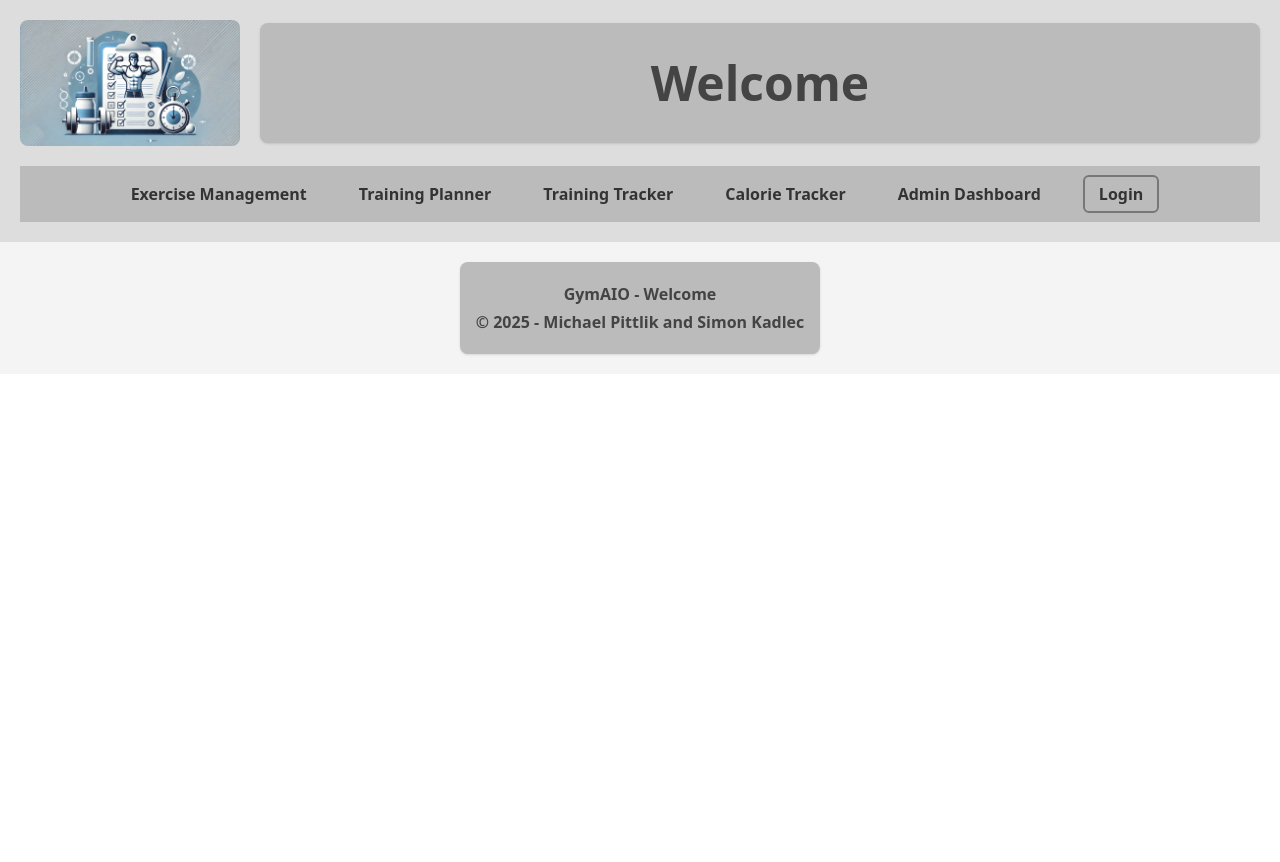
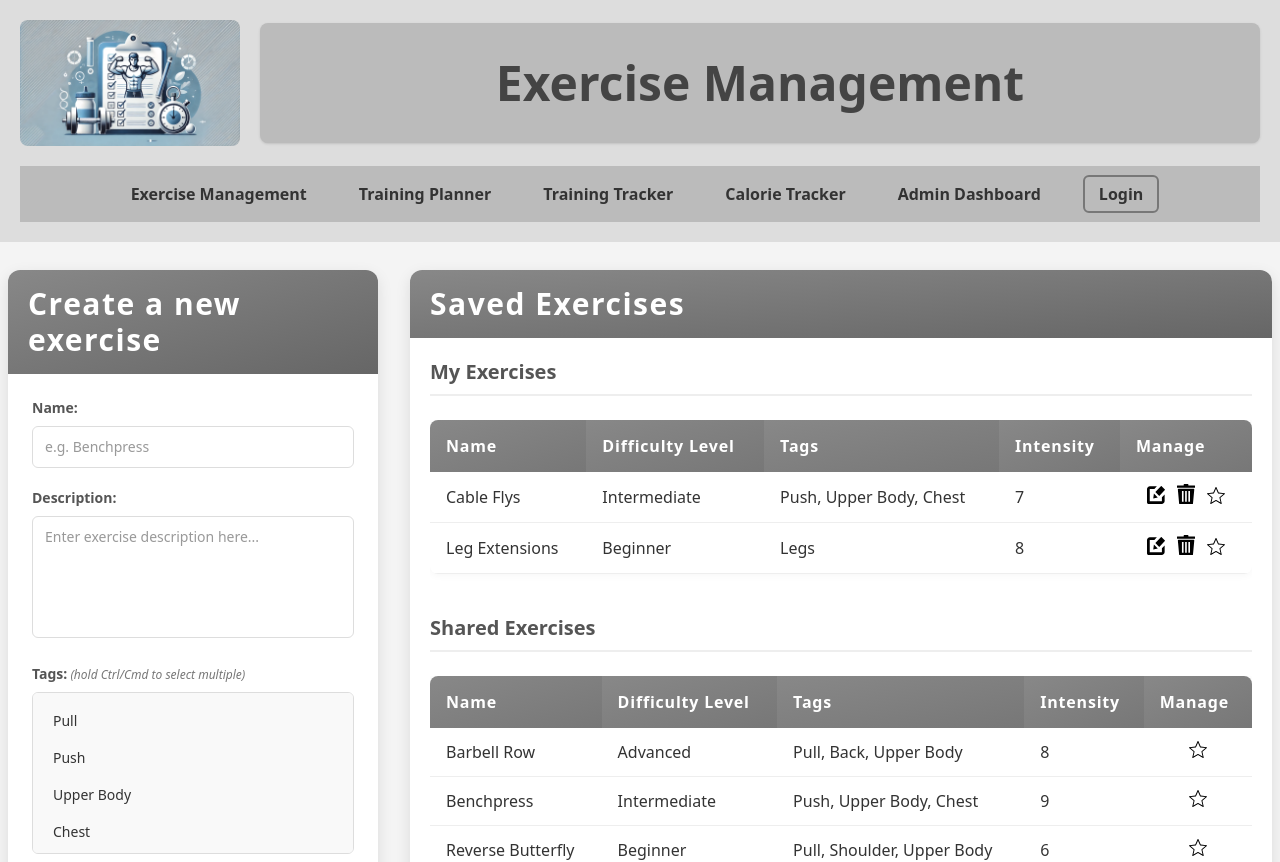
Before and after one commit to Skali14/GymAIO_Vue, a Vue app: page / in a window 1280 px wide. Shown: the top 862 px of the page. Before the commit the page ends 800 px from the top, so only its background shows below. Built offline with nearby package versions, Linux system fonts and the light colour scheme.

Commit message:
path "/" now redirects to exerciseManagement

```diff
--- a/src/App.vue
+++ b/src/App.vue
@@ -7,6 +7,8 @@ const route = useRoute()
 const headerTitle = computed(() => {
   switch (route.name) {
     case 'exercises':
+      return 'Exercise Management'
+    case 'exercises2':
       return 'Exercise Management'
     case 'calorietracker':
       return 'Calorie Tracker'
--- a/src/router/index.js
+++ b/src/router/index.js
@@ -15,6 +15,11 @@ const router = createRouter({
       name: 'exercises',
       component: ExerciseView,
     },
+    {
+      path: '/',
+      name: 'exercises2',
+      component: ExerciseView,
+    },
   ],
 })
 
```
Also changed, not shown: src/stores/mealStore.js (line endings or trailing spaces).
